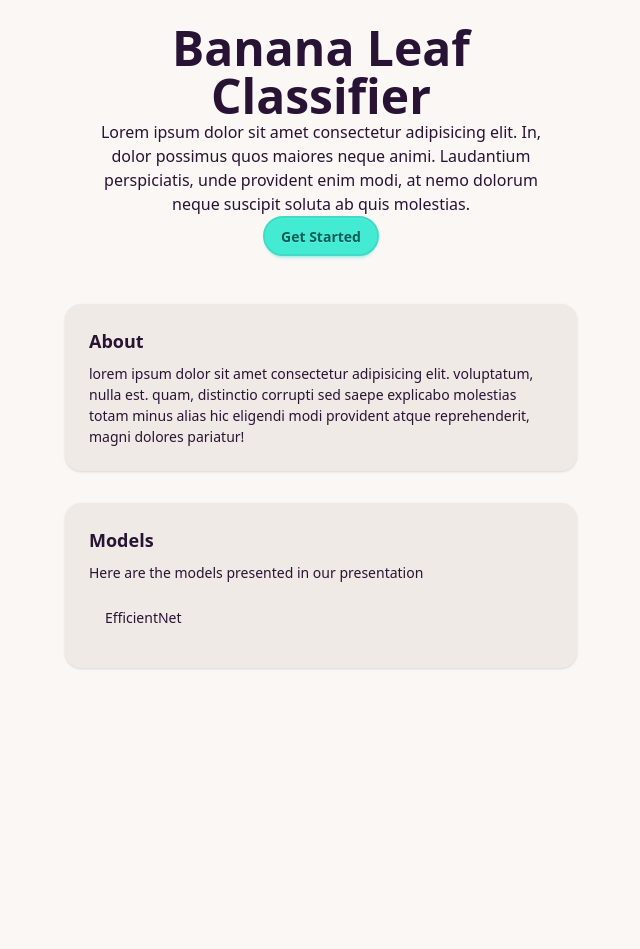
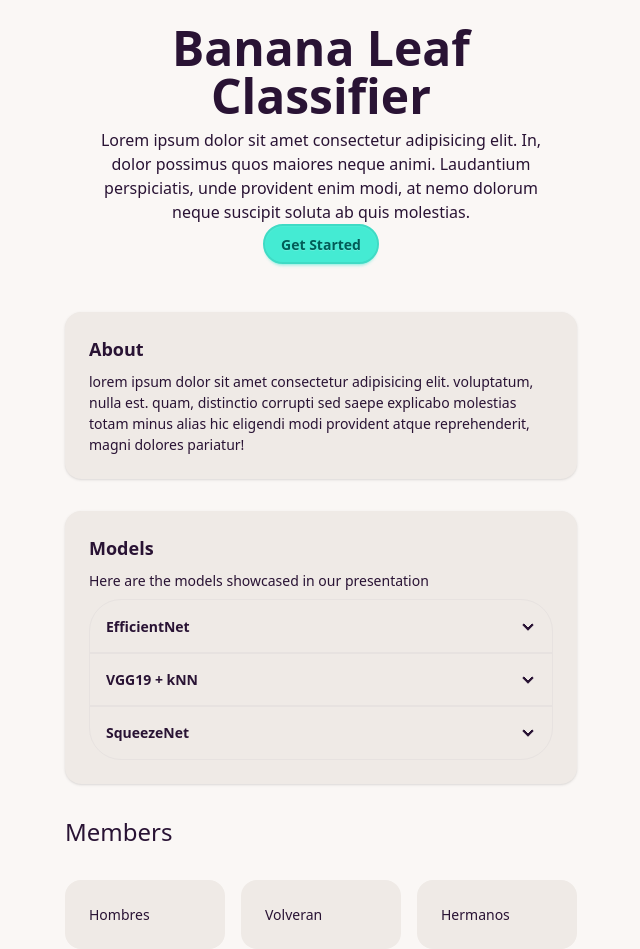
Before and after one commit to ahzzano/deploy-180, a SvelteKit app: page / in a window 1280 px wide. Shown: the part 120-1069 px from the top of the page, without its empty margins (319-959 px from the left). Before the commit the page ends 800 px from the top, so only its background shows below. Built offline with nearby package versions, Linux system fonts and the light colour scheme.

Commit message:
feat: add models, members, and about components

```diff
--- a/src/routes/+page.svelte
+++ b/src/routes/+page.svelte
@@ -1,4 +1,6 @@
-<script lang="ts"></script>
+<script lang="ts">
+    import { fade } from "svelte/transition";
+</script>
 
 <!-- <div class="card bg-base-200 shadow-sm rounded-box">
     <div class="card-body">
@@ -12,7 +14,7 @@
     <div class="hero-content text-center">
         <div class="max-w-md">
             <h1 class="text-5xl font-bold">Banana Leaf Classifier</h1>
-            <p>
+            <p class="mt-2">
                 Lorem ipsum dolor sit amet consectetur adipisicing elit. In,
                 dolor possimus quos maiores neque animi. Laudantium
                 perspiciatis, unde provident enim modi, at nemo dolorum neque
@@ -35,12 +37,45 @@
 <div class="card bg-base-200 shadow-sm">
     <div class="card-body rounded-box">
         <span class="card-title">Models</span>
-        <p>Here are the models presented in our presentation</p>
+        <p>Here are the models showcased in our presentation</p>
         <div class="join join-vertical">
-            <div class="collapse">
-                <span class="collapse-title">EfficientNet</span>
+            <!-- svelte-ignore a11y_no_noninteractive_tabindex -->
+            <div
+                class="collapse collapse-arrow border border-base-300 join-item"
+                tabindex="0"
+            >
+                <span class="collapse-title font-semibold">EfficientNet</span>
                 <div class="collapse-content">Hello World!</div>
+            </div>
+            <!-- svelte-ignore a11y_no_noninteractive_tabindex -->
+            <div
+                class="collapse collapse-arrow border border-base-300 join-item"
+                tabindex="0"
+            >
+                <span class="collapse-title font-semibold">VGG19 + kNN</span>
+                <div class="collapse-content">Bruh</div>
+            </div>
+            <!-- svelte-ignore a11y_no_noninteractive_tabindex -->
+            <div
+                class="collapse collapse-arrow border border-base-300 join-item"
+                tabindex="0"
+            >
+                <span class="collapse-title font-semibold">SqueezeNet</span>
+                <div class="collapse-content">Bruh</div>
             </div>
         </div>
     </div>
 </div>
+
+<span class="text-2xl">Members</span>
+<div class="grid grid-cols-3 gap-4">
+    <div class="card bg-base-200">
+        <div class="card-body">Hombres</div>
+    </div>
+    <div class="card bg-base-200">
+        <div class="card-body">Volveran</div>
+    </div>
+    <div class="card bg-base-200">
+        <div class="card-body">Hermanos</div>
+    </div>
+</div>
```
